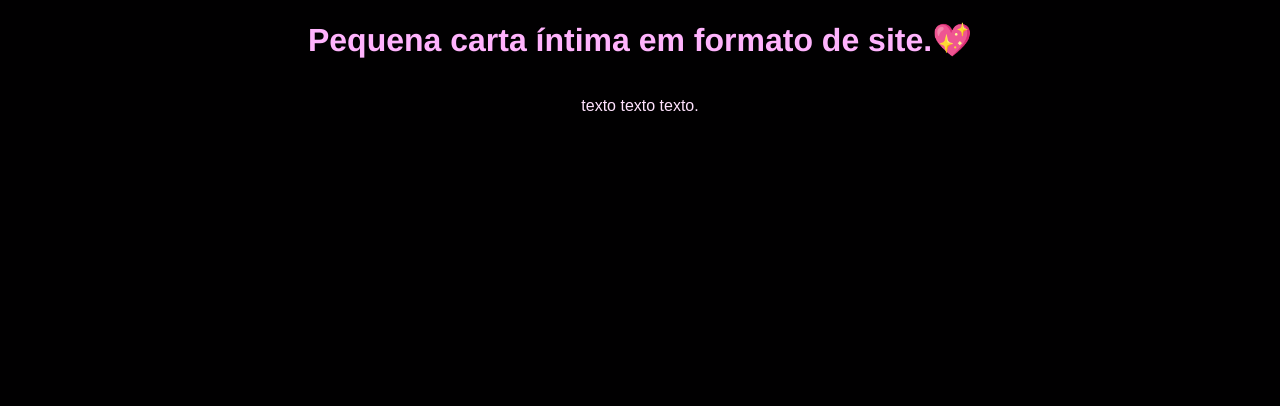
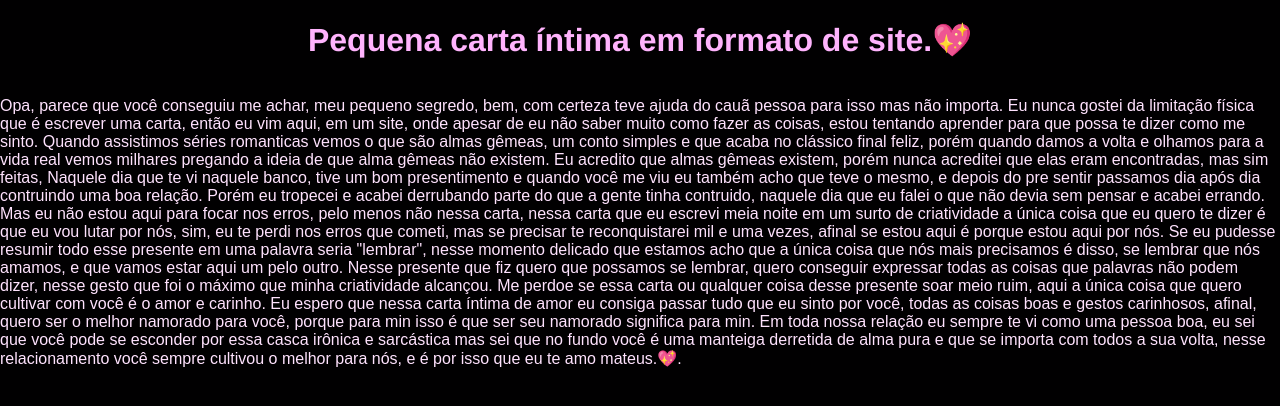
Before and after one commit to Relembrar/carta-intima, a plain HTML site: page index.html in a window 1280 px wide. Drawn offline with Linux system fonts and the light colour scheme.

Commit message:
Update index.html

```diff
--- a/index.html
+++ b/index.html
@@ -29,7 +29,43 @@
 <body>
   <div class="center">
     <h1>Pequena carta íntima em formato de site.💖</h1>
-    <p>texto texto texto.</p>
+    <p>Opa, parece que você conseguiu me achar, meu pequeno segredo, bem, com certeza
+teve ajuda do cauã pessoa para isso mas não importa. Eu nunca gostei da limitação
+física que é escrever uma carta, então eu vim aqui, em um site, onde apesar de eu não
+saber muito como fazer as coisas, estou tentando aprender para que possa te dizer como me sinto.
+
+	Quando assistimos séries romanticas vemos o que são almas gêmeas, um conto simples
+e que acaba no clássico final feliz, porém quando damos a volta e olhamos para a vida real
+vemos milhares pregando a ideia de que alma gêmeas não existem.
+
+	Eu acredito que almas gêmeas existem, porém nunca acreditei que elas eram
+encontradas, mas sim feitas, Naquele dia que te vi naquele banco, tive um bom presentimento
+e quando você me viu eu também acho que teve o mesmo, e depois do pre sentir passamos dia
+após dia contruindo uma boa relação. Porém eu tropecei e acabei derrubando parte do que a
+gente tinha contruido, naquele dia que eu falei o que não devia sem pensar e acabei errando.
+
+	Mas eu não estou aqui para focar nos erros, pelo menos não nessa carta, nessa carta
+que eu escrevi meia noite em um surto de criatividade a única coisa que eu quero te dizer
+é que eu vou lutar por nós, sim, eu te perdi nos erros que cometi, mas se precisar
+te reconquistarei mil e uma vezes, afinal se estou aqui é porque estou aqui por nós.
+
+	Se eu pudesse resumir todo esse presente em uma palavra seria "lembrar", nesse
+momento delicado que estamos acho que a única coisa que nós mais precisamos é disso,
+se lembrar que nós amamos, e que vamos estar aqui um pelo outro.
+
+	Nesse presente que fiz quero que possamos se lembrar, quero conseguir
+expressar todas as coisas que palavras não podem dizer, nesse gesto que foi o máximo
+que minha criatividade alcançou. Me perdoe se essa carta ou qualquer coisa desse presente
+soar meio ruim, aqui a única coisa que quero cultivar com você é o amor e carinho.
+
+	Eu espero que nessa carta íntima de amor eu consiga passar tudo que eu sinto por
+você, todas as coisas boas e gestos carinhosos, afinal, quero ser o melhor namorado
+para você, porque para min isso é que ser seu namorado significa para min.
+
+	Em toda nossa relação eu sempre te vi como uma pessoa boa, eu sei que você
+pode se esconder por essa casca irônica e sarcástica mas sei que no fundo você é uma
+manteiga derretida de alma pura e que se importa com todos a sua volta, nesse relacionamento
+você sempre cultivou o melhor para nós, e é por isso que eu te amo mateus.💖.</p>
   </div>
 </body>
 </html>
```
